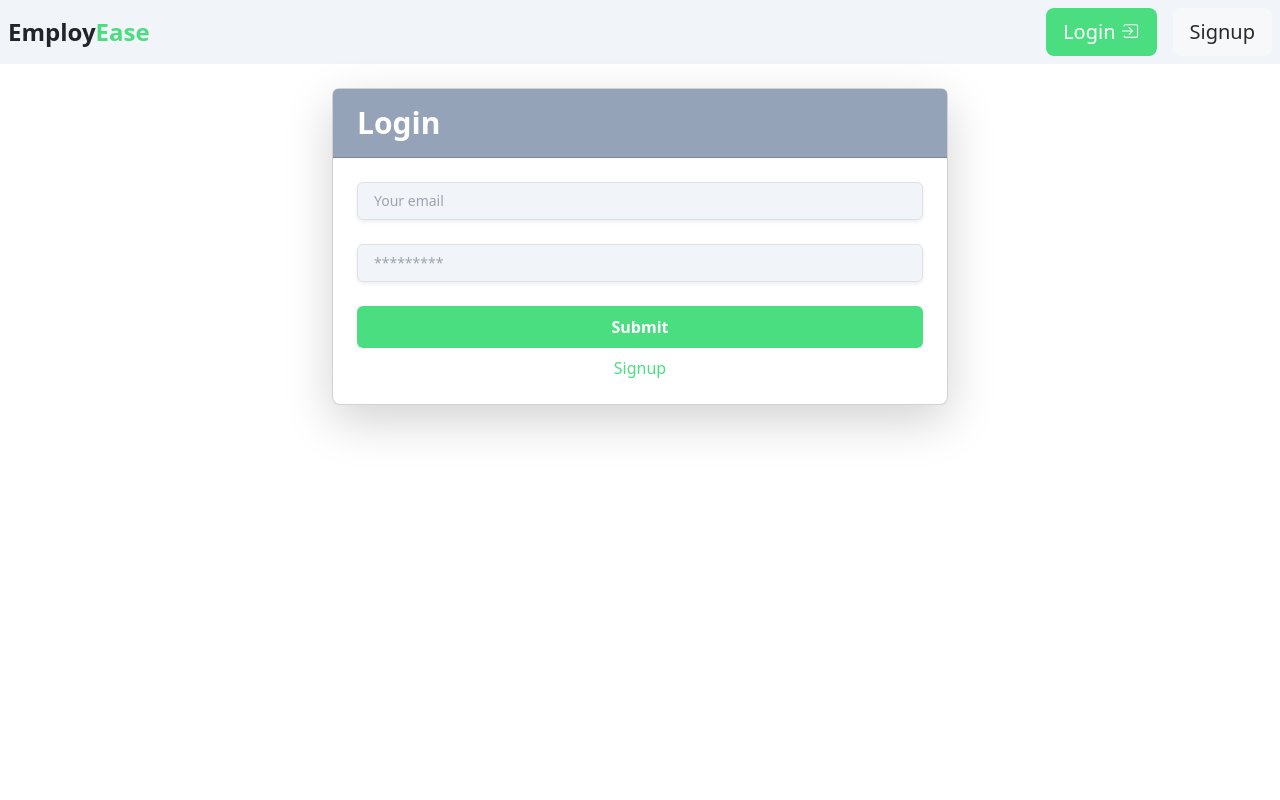
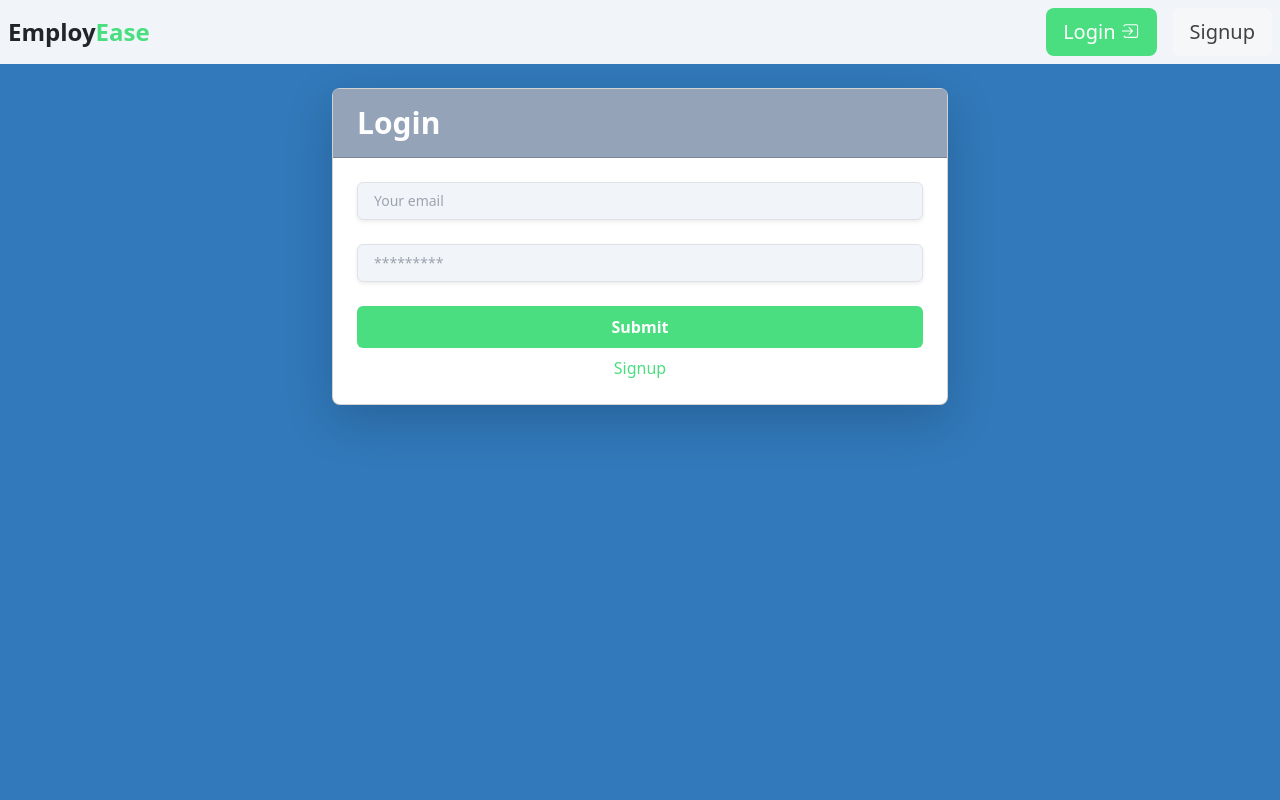
Before and after one commit to jhuber1155/EmployEase, a React (Vite) app in the folder client/: page /login in a window 1280 px wide. Shown: the top 800 px of the page. Built offline with nearby package versions, Linux system fonts and the light colour scheme.

Commit message:
login and signup bg

```diff
--- a/client/src/pages/Login.jsx
+++ b/client/src/pages/Login.jsx
@@ -34,7 +34,8 @@ const Login = (props) => {
     };
 
     return (
-<main className="container min-h-screen mx-auto my-4 px-4">
+        <div className='bg-jobPageBlue'>
+        <main className="container min-h-screen mx-auto py-4 px-4">
             <div className="flex justify-center">
                 <div className="w-full md:w-2/3 lg:w-1/2">
                     <div className="card bg-white shadow-lg rounded-lg">
@@ -89,6 +90,7 @@ const Login = (props) => {
                 </div>
             </div>
         </main>
+        </div>
 
     );
 };
--- a/client/src/pages/Signup.jsx
+++ b/client/src/pages/Signup.jsx
@@ -38,7 +38,8 @@ const Signup = () => {
     };
 
     return (
-<main className="container min-h-screen mx-auto my-4 px-4">
+        <div className='bg-jobPageBlue'>
+            <main className="container min-h-screen mx-auto py-4 px-4">
                 <div className="flex justify-center">
                     <div className="w-full md:w-2/3 lg:w-1/2">
                         <div className="bg-white shadow-lg rounded-lg">
@@ -99,6 +100,7 @@ const Signup = () => {
                     </div>
                 </div>
             </main>
+        </div>
 
     );
 };
```
Lines whose indentation alone changed are shown as unchanged.
